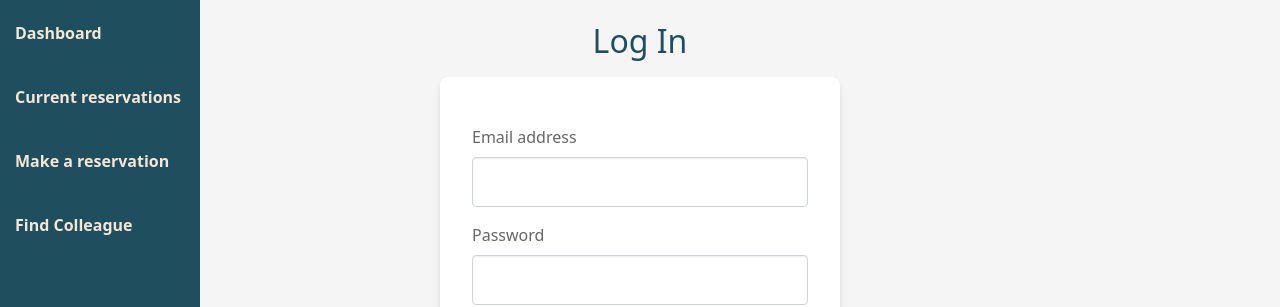
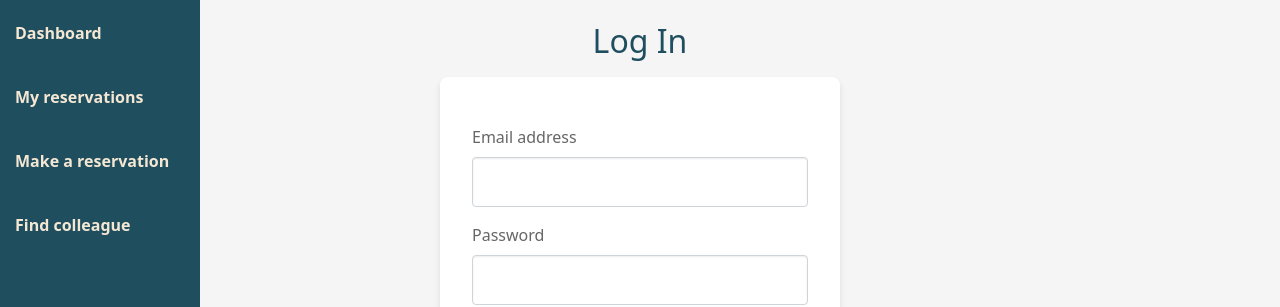
Before and after one commit to samihaDr/PickADesk, a React (Create React App) app in the folder frontend/: page /loginPage in a window 1280 px wide. Shown: the part 202-509 px from the top of the page. Built offline with nearby package versions, Linux system fonts and the light colour scheme; sample sign-in values are in the browser's storage.

Commit message:
Feat(MyReservations) : add MyReservations component

```diff
--- a/frontend/src/App.js
+++ b/frontend/src/App.js
@@ -20,6 +20,7 @@ import "bootstrap/dist/css/bootstrap.min.css";
 import "bootstrap/dist/js/bootstrap.bundle.min";
 import axios from "axios";
 import ReservationDetails from "./components/reservation/ReservationDetails";
+import MyReservations from "./components/myReservations/MyReservations";
 
 export const AUTH_TOKEN_KEY = "jhi-authenticationToken";
 const UserConnected = () => {
@@ -66,6 +67,7 @@ export default function App() {
           <Route path="changePassword" element={<ChangePassword />} />
           <Route path="registerPage" element={<RegisterPage />} />
           <Route path="profilePage" element={<ProfilePage />} />
+          <Route path="myReservations" element={<MyReservations />} />
           <Route path="loginPage" element={<LoginPage />} />
           <Route path="*" element={<LoginPage />} />
           <Route
--- a/frontend/src/components/menu/Menu.js
+++ b/frontend/src/components/menu/Menu.js
@@ -21,11 +21,11 @@ export default function Menu() {
           Dashboard
         </Link>
         <Link
-          to="/currentReservation"
+          to="/myReservations"
           className="nav-link active"
           aria-current="page"
         >
-          Current reservations
+          My reservations
         </Link>
         <Link
           to="/searchWorkStation"
@@ -35,7 +35,7 @@ export default function Menu() {
           Make a reservation
         </Link>
         <Link to="/" className="nav-link active" aria-current="page">
-          Find Colleague
+          Find colleague
         </Link>
       </nav>
     </div>
--- a/frontend/src/components/navbar/Navbar.js
+++ b/frontend/src/components/navbar/Navbar.js
@@ -26,7 +26,7 @@ export default function Navbar() {
     <nav className="navbar navbar-expand-lg navbar-light fixed-top">
       <div className="container-fluid">
         <div className="welcome">
-          <a className="navbar-brand" href="/">
+          <a className="navbar-brand" href="">
             <img
               src={logo}
               alt="Logo"
```
